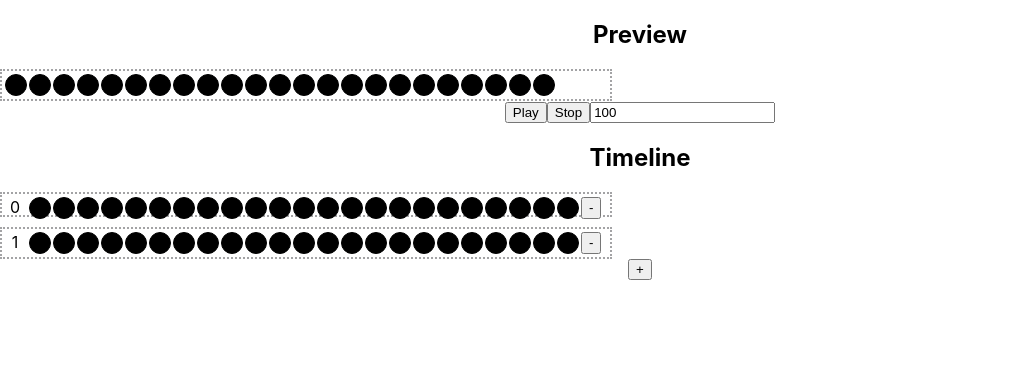
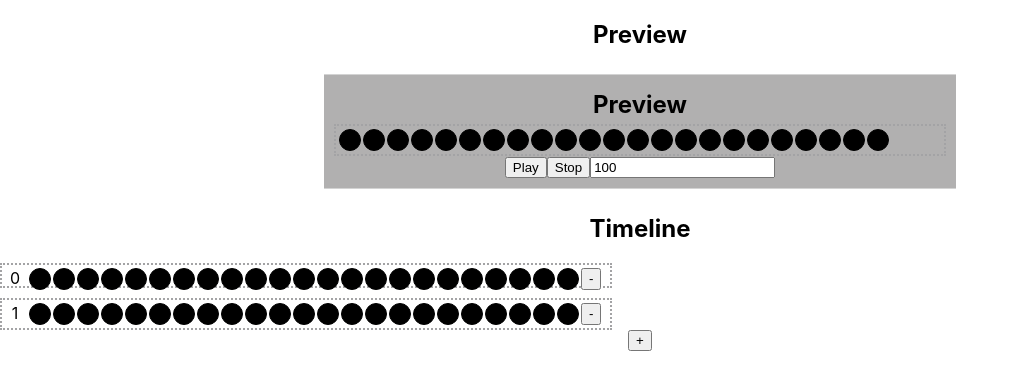
Before and after one commit to mjcolin/lightanimator, a React (Create React App) app: page / in a window 1280 px wide. Shown: the top 390 px of the page, without its empty margins (0-1019 px from the left). Built offline with nearby package versions, Linux system fonts and the light colour scheme.

Commit message:
added conatiner for all components

```diff
--- a/src/components/Preview.js
+++ b/src/components/Preview.js
@@ -1,11 +1,11 @@
 import Frame from './Frame'
+import Container from './UI/Container'
 import {useState} from 'react'
 
 function Preview(props){
     const [currentFrame, setCurrentFrame] =useState(props.frames[0].pixels);
     const [previewID, setPreviewID] =useState(0);
     const [frameRate, setFrameRate] =useState(100);
-
 
     function startPreviewAnimation(){
 
@@ -49,12 +49,14 @@ function Preview(props){
 
 
     return(
-        <div>
+        <Container>
+         <h2>Preview</h2>
          <Frame pixels={currentFrame} />
+
          <button onClick={startPreviewAnimation}>Play</button>
          <button onClick={stopPreviewAnimation}>Stop</button>
          <input type="text" id="frameRate" value={frameRate} onChange={updateFrameRate}></input>
-        </div>
+        </Container>
     );
 }
 
--- a/src/components/Preview.module.css
+++ b/src/components/Preview.module.css
@@ -0,0 +1,6 @@
+.container{
+    display: inline-block;
+    width: auto;
+    border: 1px double grey;
+    padding: 10px;
+}
--- /dev/null
+++ b/src/components/UI/Container.js
@@ -0,0 +1,17 @@
+import classes from './Container.module.css'
+
+function Container(props){
+    let style ="";
+    if (props.backgroundColor!=null){
+        style = {backgroundColor: props.backgroundColor}
+    }
+
+
+    return (
+        <div className={classes.container} style={{style}}>
+            {props.children}
+        </div>
+    );
+}
+
+export default Container;
--- /dev/null
+++ b/src/components/UI/Container.module.css
@@ -0,0 +1,18 @@
+.container{
+    display: inline-block;
+    padding: 10px;
+    margin: 5px;
+    border-top: 1px solid lightgray;
+    border-bottom: 1px solid lightgray;
+    border-right: none;
+    border-left: none;
+    width: auto;
+    height: auto;
+    background-color: rgb(177, 176, 176);
+}
+
+.container h2{
+    margin: 0px;
+    padding: 5px;
+
+}
```
